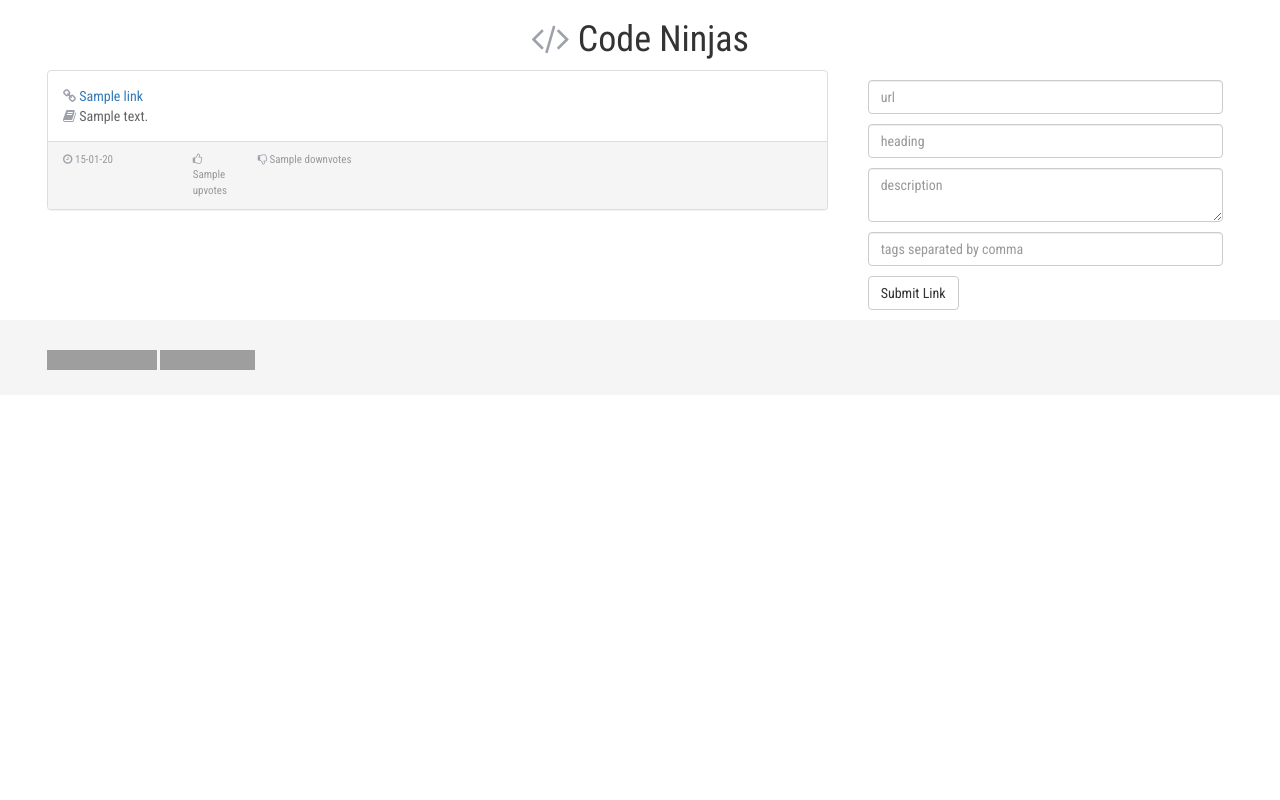
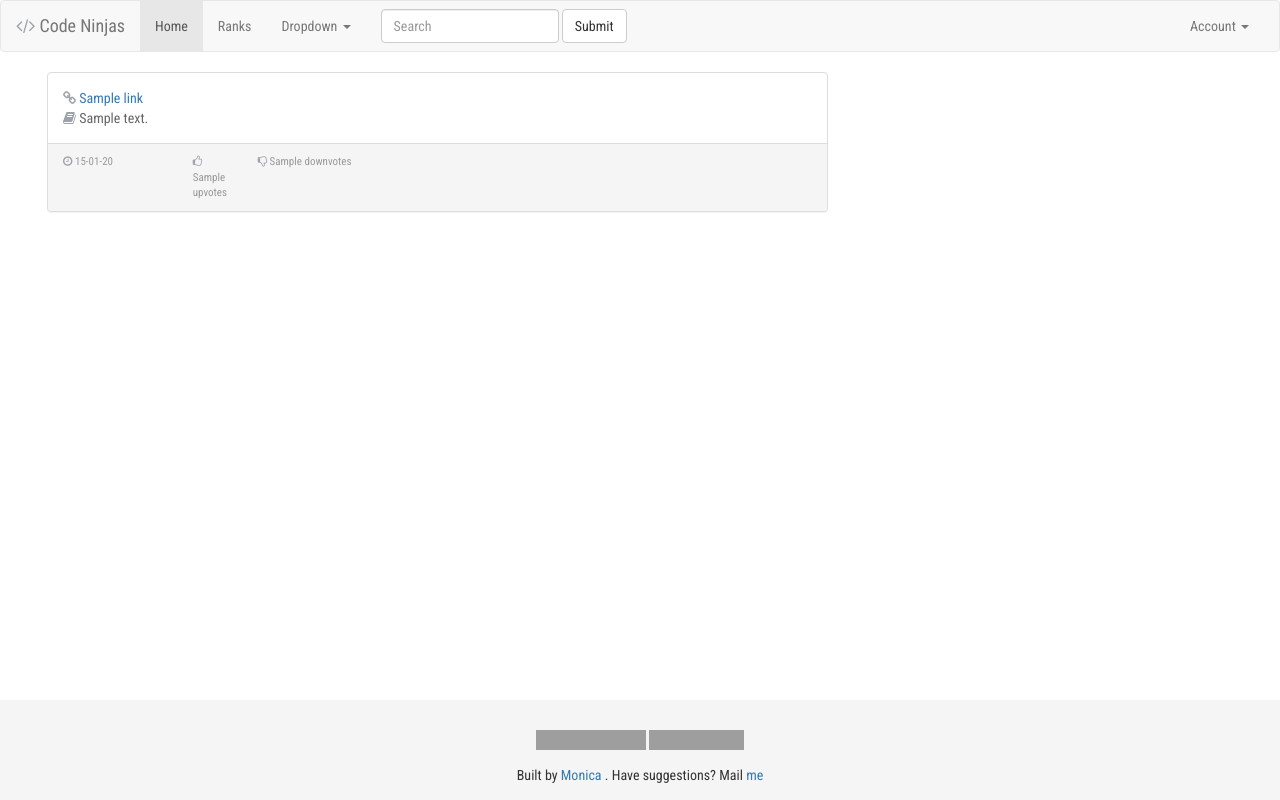
Before and after one commit to monicaphalswal/code-ninjas, a Python web app: template templates/index.html in a window 1280 px wide. Run offline with Jinja, Linux system fonts and the light colour scheme; the template is opened without the code that fills it: most values are stand-ins (such as "Sample title", 1, 10 or a date in 2020); some libraries are stand-ins or nearby versions; grey boxes are pictures that could not be loaded.

Commit message:
Navbar Added

```diff
--- a/static/css/main.css
+++ b/static/css/main.css
@@ -1,5 +1,10 @@
+html {
+    position: relative;
+    min-height: 100%;
+}
 body {
-  font-family: 'Roboto Condensed', sans-serif;
+    margin: 0 0 100px; /* bottom = footer height */
+    font-family: 'Roboto Condensed', sans-serif; /*font-family: "Roboto", Verdana, sans-serif;*/
 }
 
 .container{
@@ -27,15 +32,18 @@ i{
 	color:#999;
 	font-size: 11px;
 }
-.footer{
-	background-color:#F5F5F5;
-	margin: 0 auto;
+
+footer {
+    position: absolute;
+    left: 0;
+    bottom: 0;
+    height: 100px;
+    width: 100%;
+    background:#F5F5F5;
+    padding:30px 0 0 0;
+    text-align: center;
 }
 
-.footer .row{
-	padding: 30px 0 20px 0;
+footer .container{
+	padding: 0 30% 0 30%;
 }
-
-.footer iframe{
-	margin: 0 auto;
-}
--- /dev/null
+++ b/templates/base.html
@@ -0,0 +1,121 @@
+<!DOCTYPE html>
+{% autoescape true %}
+<html>
+<head>
+  <meta charset="utf-8" />
+  <meta name="author" content="Monica Phalswal" />
+  <title>Code Ninjas - Best rated articles/tutorials for competitive programming across the internet.</title>
+  <link rel="shortcut icon" href="/static/custom/img/favicon.ico" />
+  <link href="/static/css/bootstrap.css" rel="stylesheet" media="screen">
+    <!-- Google Fonts -->
+  <link href='http://fonts.googleapis.com/css?family=Source+Sans+Pro:200,300,400,600,700,900,200italic,300italic,400italic,600italic,700italic,900italic|Roboto+Condensed:300italic,400italic,700italic,400,300,700' rel='stylesheet' type='text/css'>
+  <link href='http://fonts.googleapis.com/css?family=Roboto+Condensed:300italic,400italic,700italic,400,300,700' rel='stylesheet' type='text/css'>
+  <script src="/static/js/jquery.min.js"></script>
+  <script src="/static/js/bootstrap.min.js"></script>
+
+  <link href="//maxcdn.bootstrapcdn.com/font-awesome/4.2.0/css/font-awesome.min.css" rel="stylesheet">
+  <link type="text/css" rel="stylesheet" href="/static/css/main.css" />
+</head>
+  <body>
+
+    <nav class="navbar navbar-default">
+      <div class="container-fluid">
+        <div class="navbar-header">
+          <button type="button" class="navbar-toggle collapsed" data-toggle="collapse" data-target="#bs-example-navbar-collapse-1">
+            <span class="sr-only">Toggle navigation</span>
+            <span class="icon-bar"></span>
+            <span class="icon-bar"></span>
+            <span class="icon-bar"></span>
+          </button>
+          <a class="navbar-brand" href="/"><i class="fa fa-code"></i> Code Ninjas</a>
+        </div>
+
+        <!-- Collect the nav links, forms, and other content for toggling -->
+        <div class="collapse navbar-collapse" id="bs-example-navbar-collapse-1">
+          {% block navmenu %}
+          {% endblock %}
+          <form class="navbar-form navbar-left" role="search">
+            <div class="form-group">
+              <input type="text" class="form-control" placeholder="Search">
+            </div>
+            <button type="submit" class="btn btn-default">Submit</button>
+          </form>
+          <ul class="nav navbar-nav navbar-right">
+            {% if user %}
+            <li><button type="button" class="btn btn-primary navbar-btn" data-toggle="modal" data-target="#submitLinkModal">Submit Link</button></li>
+            {% endif %}
+            <li class="dropdown">
+              <a href="#" class="dropdown-toggle" data-toggle="dropdown" role="button" aria-expanded="false">Account <span class="caret"></span></a>
+              <ul class="dropdown-menu" role="menu">
+                <li><a href="{{ url|safe }}">{{ url_linktext }}</a></li>
+                <li class="divider"></li>
+                <li><a target="_blank" href="https://github.com/monicaphalswal/programming-help/">Fork me on Github</a></li>
+              </ul>
+            </li>
+          </ul>
+        </div><!-- /.navbar-collapse -->
+      </div><!-- /.container-fluid -->
+    </nav>
+
+    <div class="modal fade" id="submitLinkModal" tabindex="-1" role="dialog" aria-labelledby="exampleModalLabel" aria-hidden="true">
+  <div class="modal-dialog">
+    <div class="modal-content">
+      <div class="modal-header">
+        <button type="button" class="close" data-dismiss="modal" aria-label="Close"><span aria-hidden="true">&times;</span></button>
+        <h4 class="modal-title" id="exampleModalLabel"><i class="fa fa-code"></i> Submit a link</h4>
+      </div>
+      <div class="modal-body">
+        <form action="/submitlink" method="post">
+          <div class="form-group">
+            <label for="recipient-name" class="control-label" >Url:</label>
+            <input type="text" name="url" class="form-control" >
+          </div>
+          <div class="form-group">
+            <label for="recipient-name" class="control-label" >Heading:</label>
+            <input type="text" name="heading" class="form-control" >
+          </div>
+          <div class="form-group">
+            <label for="message-text" class="control-label">Description:</label>
+            <textarea class="form-control" name="description"></textarea>
+          </div>
+          <div class="form-group">
+            <label for="recipient-name" class="control-label" >Tags:</label>
+            <input type="text" name="tags" placeholder="tags separated by comma" class="form-control" >
+          </div>
+      </div>
+      <div class="modal-footer">
+        <button type="button" class="btn btn-default" data-dismiss="modal">Close</button>
+        <button type="submit" class="btn btn-primary">Submit Link</button>
+      </div>
+      </form>
+    </div>
+  </div>
+</div>
+
+    {% block content %}
+    {% endblock %}
+    <footer class="footer">
+      <div class="container">
+        <p class="text-muted">
+          <iframe src="http://ghbtns.com/github-btn.html?user=monicaphalswal&repo=github-buttons&type=watch&count=true"
+          allowtransparency="true" frameborder="0" scrolling="0" width="110" height="20"></iframe>
+
+          <iframe src="http://ghbtns.com/github-btn.html?user=monicaphalswal&repo=programming-help&type=fork&count=true"
+          allowtransparency="true" frameborder="0" scrolling="0" width="95" height="20"></iframe>
+        </p>
+      </div>
+      <div class="container">
+        <p>
+          Built by <a href="http://monicaphalswal.me/" target="_blank">Monica</a>  . Have suggestions? Mail <a href="mailto:i@monicaphalswal.me" target="_blank">me</a>
+        </p>
+      </div>
+    </footer>
+
+  </body>
+  <script type="text/javascript">
+    $('#submitLinkModal').on('show.bs.modal', function (event) {
+  var button = $(event.relatedTarget) // Button that triggered the modal
+})
+  </script>
+</html>
+{% endautoescape %}
--- a/templates/index.html
+++ b/templates/index.html
@@ -1,22 +1,24 @@
-<!DOCTYPE html>
-{% autoescape true %}
-<html>
-<head>
-  <link rel="shortcut icon" href="/static/custom/img/favicon.ico" />
-  <link href="/static/css/bootstrap.min.css" rel="stylesheet" media="screen">
-    <!-- Google Fonts -->
-  <link href='http://fonts.googleapis.com/css?family=Source+Sans+Pro:200,300,400,600,700,900,200italic,300italic,400italic,600italic,700italic,900italic|Roboto+Condensed:300italic,400italic,700italic,400,300,700' rel='stylesheet' type='text/css'>
-  <link href='http://fonts.googleapis.com/css?family=Roboto+Condensed:300italic,400italic,700italic,400,300,700' rel='stylesheet' type='text/css'>
-  <script src="/static/js/jquery.min.js"></script>
-  <link href="//maxcdn.bootstrapcdn.com/font-awesome/4.2.0/css/font-awesome.min.css" rel="stylesheet">
-  <link type="text/css" rel="stylesheet" href="/static/css/main.css" />
-</head>
-  <body>
+{% extends "base.html" %}
+{% block navmenu %}
+          <ul class="nav navbar-nav">
+            <li class="active"><a href="/">Home <span class="sr-only">(current)</span></a></li>
+            <li><a href="/ranks">Ranks</a></li>
+            <li class="dropdown">
+              <a href="#" class="dropdown-toggle" data-toggle="dropdown" role="button" aria-expanded="false">Dropdown <span class="caret"></span></a>
+              <ul class="dropdown-menu" role="menu">
+                <li><a href="#">Action</a></li>
+                <li><a href="#">Another action</a></li>
+                <li><a href="#">Something else here</a></li>
+                <li class="divider"></li>
+                <li><a href="#">Separated link</a></li>
+                <li class="divider"></li>
+                <li><a href="#">One more separated link</a></li>
+              </ul>
+            </li>
+          </ul>
+{% endblock %}
 
-    <div class="navigation">
-      <h1><i class="fa fa-code"></i> Code Ninjas</h1>
-    </div>
-
+{% block content %}
     <section>
       <div class="container">
         <div class="row">
@@ -50,35 +52,8 @@
               {% endfor %}
             </div>
             <div class="col-md-4">
-                  <div class="link-submit">
-                    <form action="/sign" method="post">
-
-                      <input type="text" name="url" class="form-control" placeholder="url" aria-describedby="basic-addon2">
-                      <input type="text" name="heading" class="form-control" placeholder="heading" aria-describedby="basic-addon2">
-                      <textarea type="text" name="description" class="form-control" placeholder="description" aria-describedby="basic-addon2"></textarea>
-                      <input type="text" name="tags" class="form-control" placeholder="tags separated by comma" aria-describedby="basic-addon2">
-                      <button type="submit" class="btn btn-default">Submit Link</button>
-                    </form>
-                  </div>
             </div>
         </div>
       </div>
-    </section>
-
-    <section class="footer">
-      <div class="container">
-        <div class="row">
-		<div class="col-md-12">
-          		<iframe src="http://ghbtns.com/github-btn.html?user=monicaphalswal&repo=github-buttons&type=watch&count=true"
-          allowtransparency="true" frameborder="0" scrolling="0" width="110" height="20"></iframe>
-
-          		<iframe src="http://ghbtns.com/github-btn.html?user=monicaphalswal&repo=programming-help&type=fork&count=true"
-          allowtransparency="true" frameborder="0" scrolling="0" width="95" height="20"></iframe>
-		</div>
-        </div>
-      </div>
-    </section>
-
-  </body>
-</html>
-{% endautoescape %}
+  </section>
+{% endblock %}
```
Also changed, not shown: templates/ranks.html (added, +24 -0 lines), views.py (+26 -3 lines), 2 other files.
